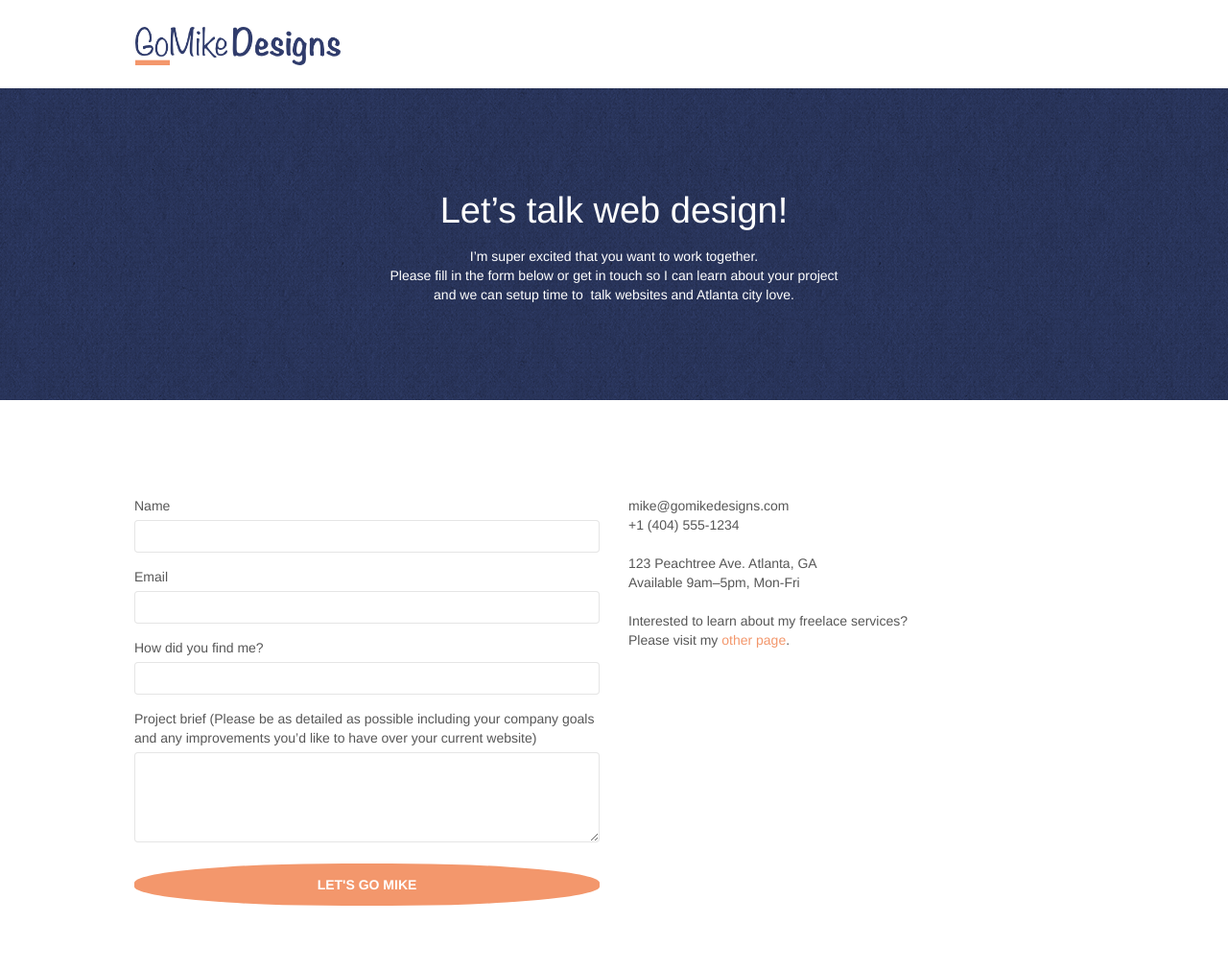
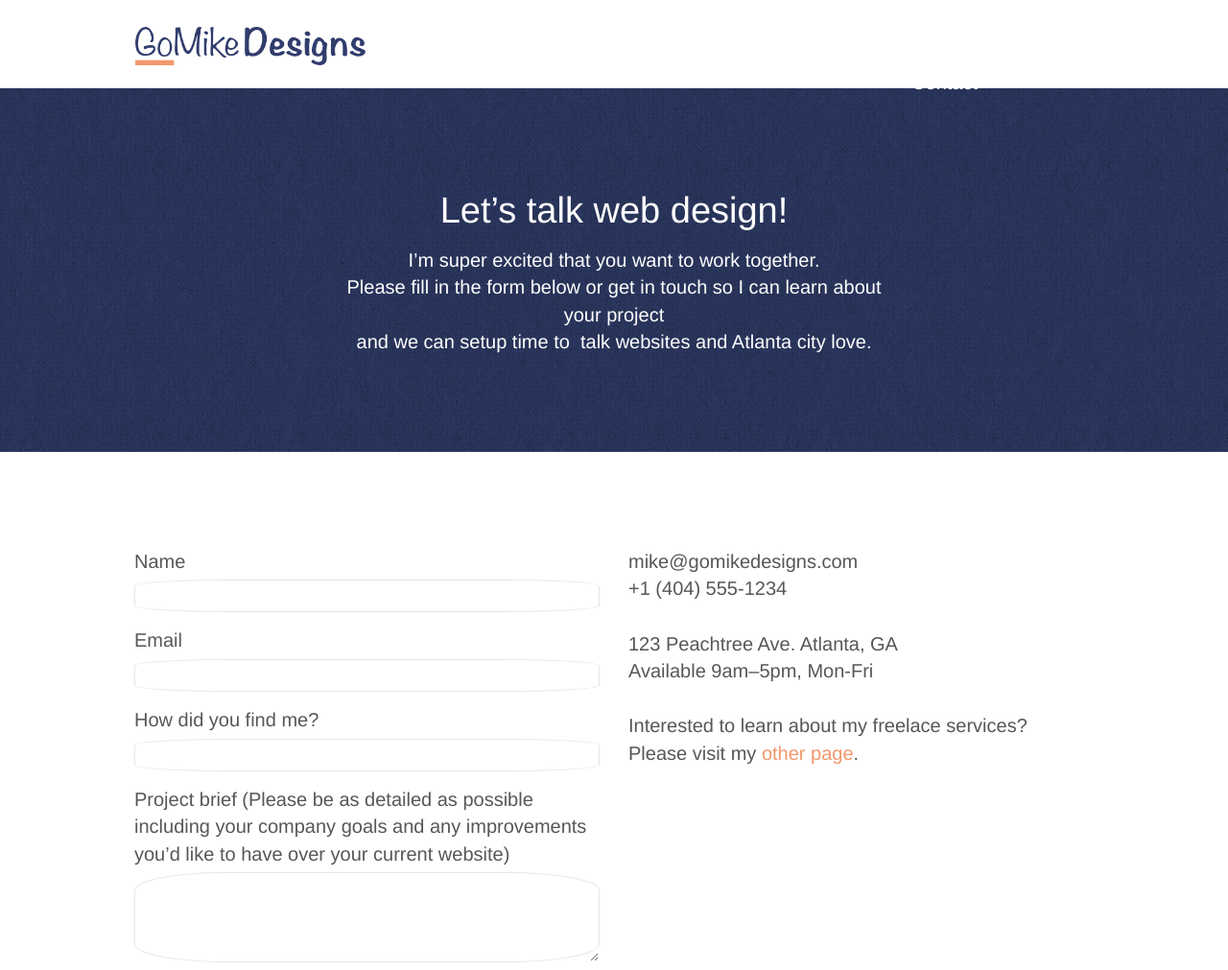
Before and after one commit to DieryArias/MikesD, a plain HTML site: page page2.html in a window 1280 px wide. Shown: the top 1011 px of the page at 96% size. Drawn offline with nearby package versions, Linux system fonts and the light colour scheme; files that its build step writes are made by us from their sources; a script that the page names is missing.

Commit message:
Changes made to page #2

```diff
--- a/page2.html
+++ b/page2.html
@@ -36,7 +36,11 @@
           <nav class="navbar row">
             <div class="navbar-header">
               <a class="navbar-brand" href="index.html"
-                ><img src="img/atlanta%20web%20design%20logo.png" height="40"
+                ><img
+                  src="img/atlanta%20web%20design%20logo.png"
+                  alt="logo"
+                  width="240"
+                  height="40"
               /></a>
               <button
                 id="nav-toggle"
@@ -54,9 +58,9 @@
               <ul class="site-navigation nav navbar-nav">
                 <li>
                   <a href="index.html">Home</a>
-                </li>
-                <li></li>
-                <li>
+
+                  &nbsp;&nbsp;
+
                   <a href="page2.html">Contact</a>
                 </li>
               </ul>
--- a/style.css
+++ b/style.css
@@ -317,7 +317,7 @@ a:hover {
 
 .navbar .nav {
   padding-top: 2px;
-  margin-right: -16px;
+  margin-right: 100px;
   float: right;
   z-index: 1;
 }
@@ -516,6 +516,7 @@ button {
 .form-control {
   border-color: rgba(0, 0, 0, 0.1);
   box-shadow: none;
+  border-radius: 20%;
 }
 
 .scrollToTop {
@@ -660,6 +661,7 @@ label,
 a {
   font-family: "helvetica";
   font-weight: 400;
+  font-size: 20px;
   color: #575757 !important;
 }
 
@@ -686,7 +688,7 @@ a {
 }
 
 p {
-  font-size: 14px;
+  font-size: 20px;
 }
 
 .tight-width-whitespace {
```
